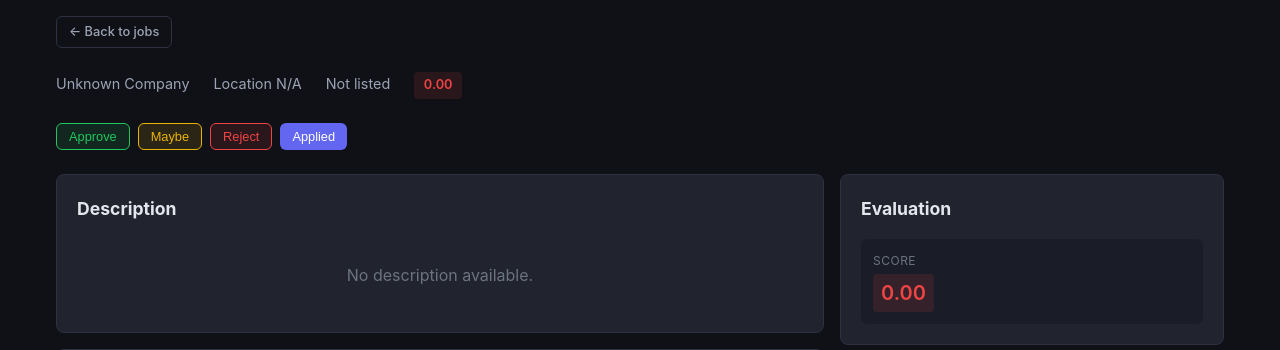
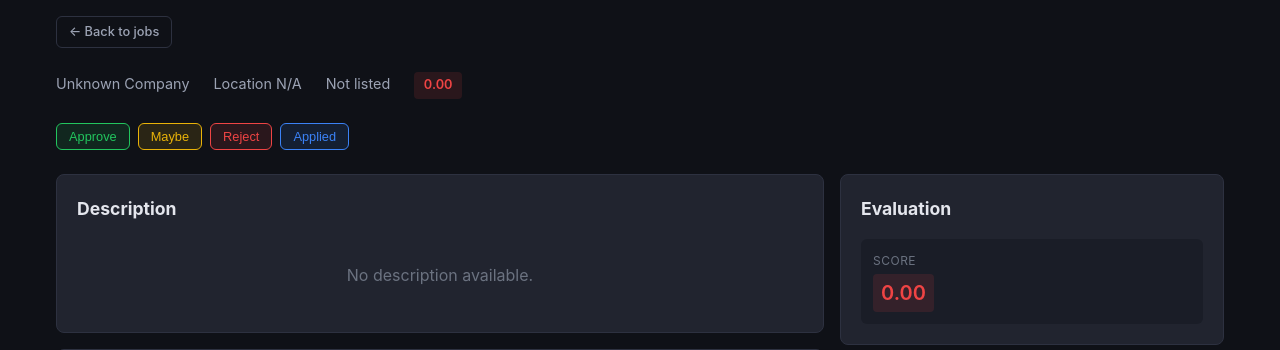
Before and after one commit to mansaJones/job-agent, a FastAPI app: template app/dashboard/templates/job_detail.html in a window 1280 px wide. Shown: the part 53-403 px from the top of the page. Run offline with FastAPI, Linux system fonts and the light colour scheme; the template is opened without the code that fills it, so the values that code supplies are empty; some libraries are stand-ins or nearby versions.

```diff
--- a/app/dashboard/templates/partials/decision_badge.html
+++ b/app/dashboard/templates/partials/decision_badge.html
@@ -10,7 +10,7 @@
 {% elif job.status == 'approved' %}
 <div class="btn-group">
     <span class="badge badge-green" style="font-size: 0.9rem; padding: 0.4rem 1rem;">Approved</span>
-    <button class="btn btn-primary btn-sm"
+    <button class="btn btn-blue btn-sm"
             hx-post="/api/jobs/{{ job.id }}/decide"
             hx-vals='{"decision": "applied", "notes": ""}'
             hx-target="#decision-area"
@@ -38,7 +38,7 @@
             hx-vals='{"decision": "rejected", "notes": ""}'
             hx-target="#decision-area"
             hx-swap="innerHTML">Reject</button>
-    <button class="btn btn-primary btn-sm"
+    <button class="btn btn-blue btn-sm"
             hx-post="/api/jobs/{{ job.id }}/decide"
             hx-vals='{"decision": "applied", "notes": ""}'
             hx-target="#decision-area"
--- a/app/dashboard/templates/partials/job_table.html
+++ b/app/dashboard/templates/partials/job_table.html
@@ -68,7 +68,7 @@
                                 title="Reject">&#10007;</button>
                         {% endif %}
                         {% if job.status != 'applied' %}
-                        <button class="btn btn-primary btn-xs"
+                        <button class="btn btn-blue btn-xs"
                                 hx-post="/api/jobs/{{ job.id }}/decide"
                                 hx-vals='{"decision": "applied", "notes": ""}'
                                 hx-target="#job-row-{{ job.id }}"
```
